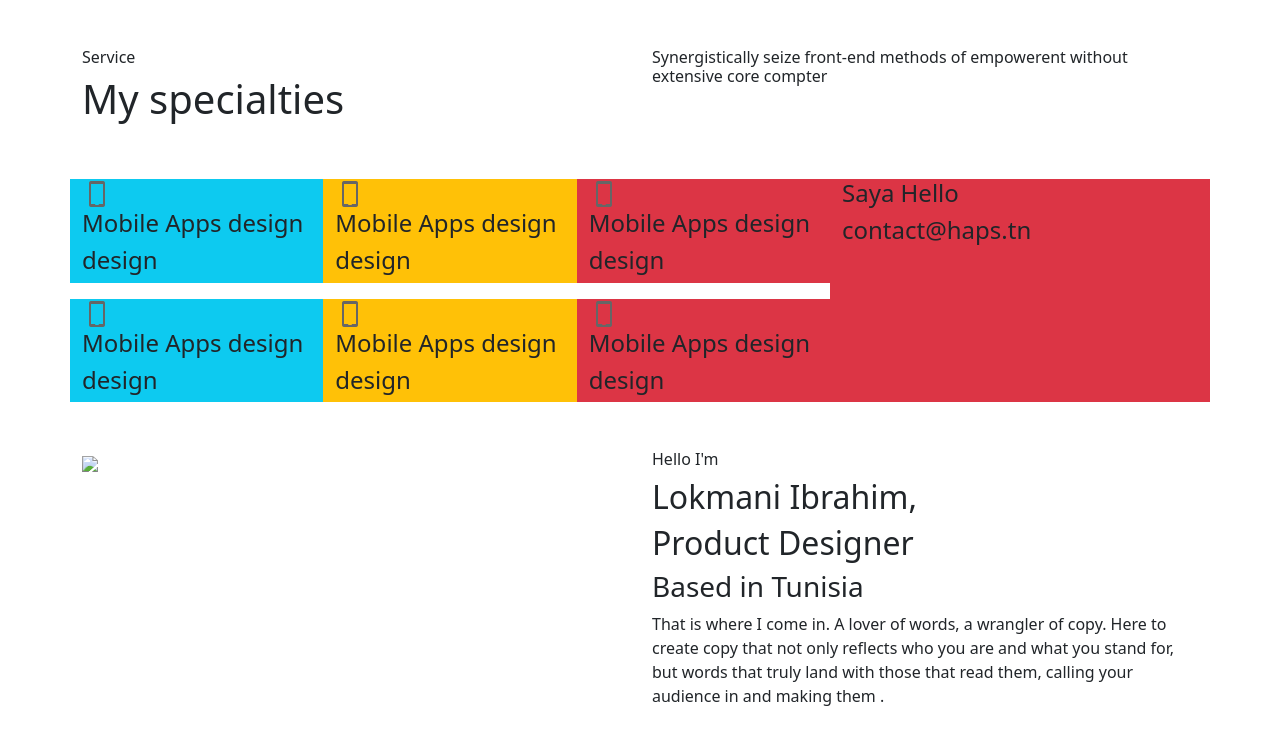
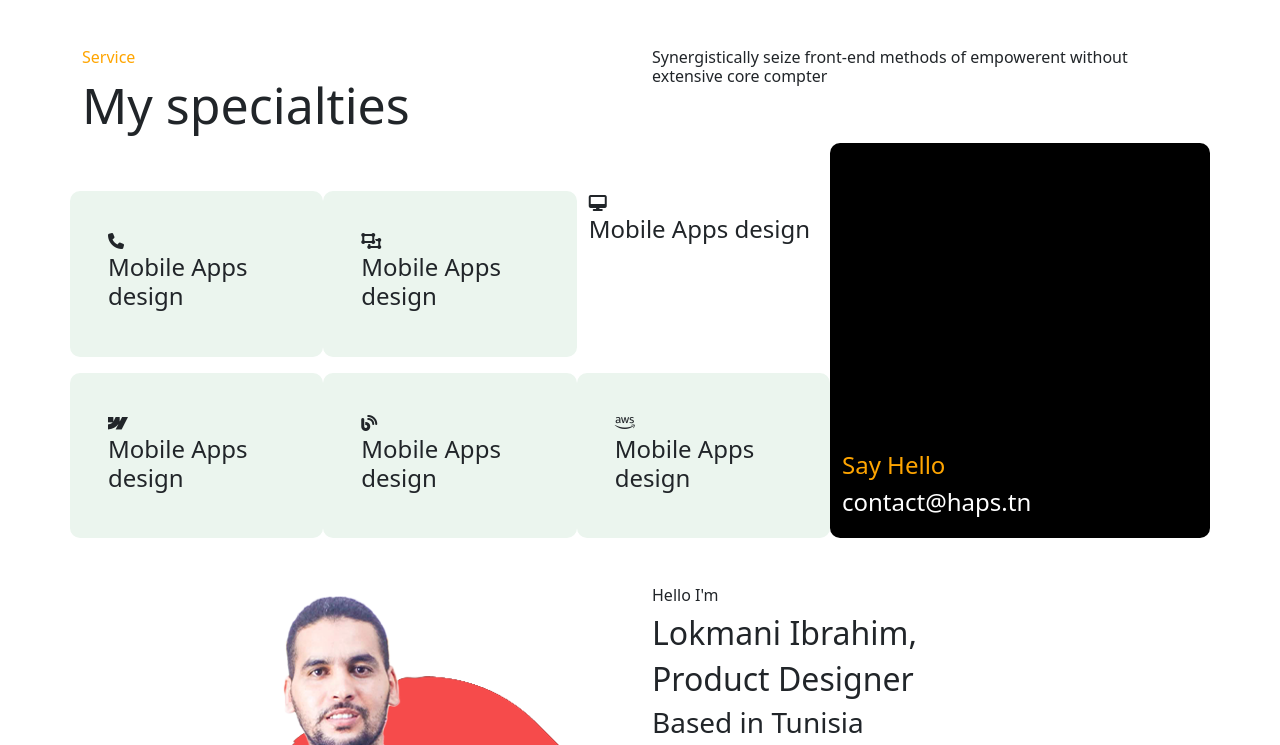
Before and after one commit to MalakSayadi970/projet5, a plain HTML site: page index.html in a window 1280 px wide. Shown: the top 745 px of the page. Drawn offline with nearby package versions, Linux system fonts and the light colour scheme.

Commit message:
css cour

```diff
--- a/css/style.css
+++ b/css/style.css
@@ -0,0 +1,46 @@
+.sous-titre1{
+    color:orange;
+}
+.titre1{
+    font-size:50px;
+}
+.card-spec{
+    background-color: rgb(235,245,238);
+    padding: 5%;
+    border-radius: 10px;
+}
+.card-spec:hover{
+    background-color: white;
+    padding: 5%;
+    border-radius: 10px;
+    color: orange;
+    box-shadow: 0px 0px 15px rgba(0, 0, 0, 0.2);
+}
+.card-right{
+    background-color: rgb(235,245,238);
+    padding: 5%;
+    border-radius: 10px;
+}
+.card-right:hover{
+    background-color: white;
+    padding: 5%;
+    border-radius: 10px;
+    color: orange;
+    box-shadow: 0px 0px 15px rgba(0, 0, 0, 0.2);
+
+
+    }
+    .card-lifet:hover{
+        background-color: white;
+        padding: 5%;
+        border-radius: 10px;
+        color: orange;
+        box-shadow: 0px 0px 15px rgba(0, 0, 0, 0.2);
+    }
+
+        .card-sayhello{
+            background-color: black;
+            padding-top:  27%;
+            border-radius: 10px;
+            color:white;
+        }
--- a/index.html
+++ b/index.html
@@ -31,8 +31,8 @@
             <div class="container">
                 <div class="row mt-5">
                     <div class="col-6  ">
-                        <h6> Service</h6>
-                        <h1> My specialties </h1>
+                        <h6 class="sous-titre1"> Service</h6>
+                        <h1 class="titre1"> My specialties </h1>
                         </div>
                         <div class="col-6 ">
                             <h6> Synergistically seize front-end methods of empowerent without extensive core compter</h6>
@@ -40,54 +40,54 @@
                    <!-- specialties-->
                 <div class="col-8 mt-5">
                     <div class="row mb-3">
-                        <div class="col-4 bg-info">
+                        <div class="col-4 card-spec">
                              <!--Icone ici-->
-                        <img src="image/Group ph.png">
+                             <i class="fa-solid fa-phone " ></i>
+
                         <h4> Mobile Apps design</h4>
-                        <h4>design</h4>
                         </div>
                         <!--end info 1-->
-                        <div class="col-4 bg-warning">
+                        <div class="col-4 card-right">
                             <!--Icone ici-->
-                       <img src="image/Group ph.png">
+                            <i class="fa-solid fa-object-ungroup"></i>
                        <h4> Mobile Apps design</h4>
-                       <h4>design</h4>
+
                        </div>
                        <!--end info 1-->
-                       <div class="col-4 bg-danger">
+                       <div class="col-4 card-lifet">
                         <!--Icone ici-->
-                   <img src="image/Group ph.png">
+                        <i class="fa-solid fa-desktop"></i>
                    <h4> Mobile Apps design</h4>
-                   <h4>design</h4>
+
                    </div>
                    <!--end info 1-->
                 </div>
                 <div class="row">
-                    <div class="col-4 bg-info">
+                    <div class="col-4 card-spec">
                          <!--Icone ici-->
-                    <img src="image/Group ph.png">
+                         <i class="fa-brands fa-webflow"></i>
                     <h4> Mobile Apps design</h4>
-                    <h4>design</h4>
+
                     </div>
                     <!--end info 1-->
-                    <div class="col-4 bg-warning">
+                    <div class="col-4 card-spec">
                         <!--Icone ici-->
-                   <img src="image/Group ph.png">
+                        <i class="fa-solid fa-blog"></i>
                    <h4> Mobile Apps design</h4>
-                   <h4>design</h4>
+
                    </div>
                    <!--end info 1-->
-                   <div class="col-4 bg-danger">
+                   <div class="col-4 card-spec">
                     <!--Icone ici-->
-               <img src="image/Group ph.png">
+                    <i class="fa-brands fa-aws"></i>
                <h4> Mobile Apps design</h4>
-               <h4>design</h4>
+
                </div>
                <!--end info 1-->
             </div>
          </div>
-         <div class="col-4 bg-danger mt-5">
-            <H4> Saya Hello</H4>
+         <div class="col-4 card-sayhello">
+            <H4 class="sous-titre1"> Say Hello</H4>
             <h4> contact@haps.tn</h4>
 
          </div>
@@ -101,7 +101,7 @@
             <div class="container">
                 <div class="row mt-5">
                     <div class="col-6">
-                        <img src="image/photo">
+                        <img src="image/about1.png">
                     </div>
 
                 <div class="col-6">
```
Also changed, not shown: image/about1.png (added).
